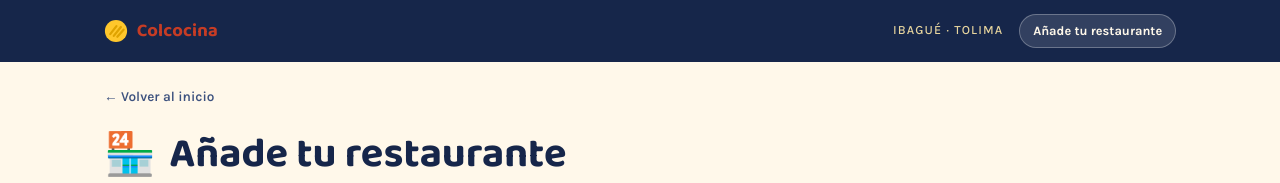
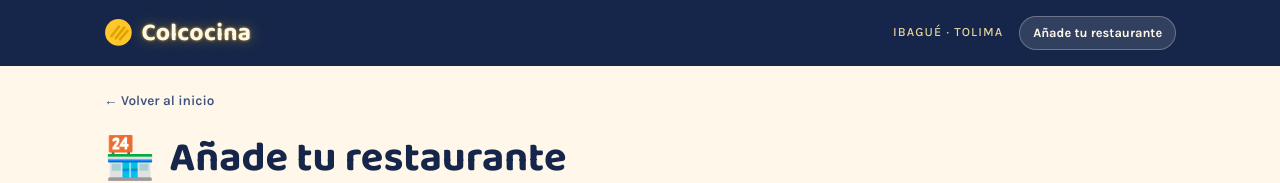
Before and after one commit to Trev1981-byte/sabores-ibague, a Next.js app in the folder sabores-ibague/: page /agregar in a window 1280 px wide. Shown: the top 183 px of the page. Built offline with nearby package versions, Linux system fonts and the light colour scheme; no server answers; the database is empty.

Commit message:
Update globals.css

```diff
--- a/sabores-ibague/src/app/globals.css
+++ b/sabores-ibague/src/app/globals.css
@@ -173,7 +173,7 @@ img, svg { max-width: 100%; display: block; }
   gap: 0.55rem;
   font-family: var(--font-baloo), sans-serif;
   font-weight: 700;
-  font-size: 1.15rem;
+  font-size: clamp(1.3rem, 4.5vw, 1.55rem);
   letter-spacing: 0.01em;
   text-decoration: none;
   color: var(--paper);
@@ -181,12 +181,16 @@ img, svg { max-width: 100%; display: block; }
 /* The grilled-arepa mark — fixed brand colors on purpose, so the logo looks
    the same in light and dark mode instead of shifting with the theme. */
 .brand-mark-icon {
-  width: 1.5rem;
-  height: 1.5rem;
+  width: 1.8rem;
+  height: 1.8rem;
   flex: none;
 }
-.brand-name {
-  color: var(--achiote);
+/* Scoped to the header logo only (not the smaller footer mention) — a warm
+   gold glow behind the paper-colored text it already inherits from .brand,
+   replacing the old achiote red, which was too low-contrast against the
+   dark topbar to read easily. */
+.brand .brand-name {
+  text-shadow: 0 0 3px rgba(255, 199, 44, 0.75), 0 0 14px rgba(255, 199, 44, 0.45);
 }
 .foot-brand {
   display: inline-flex;
```
